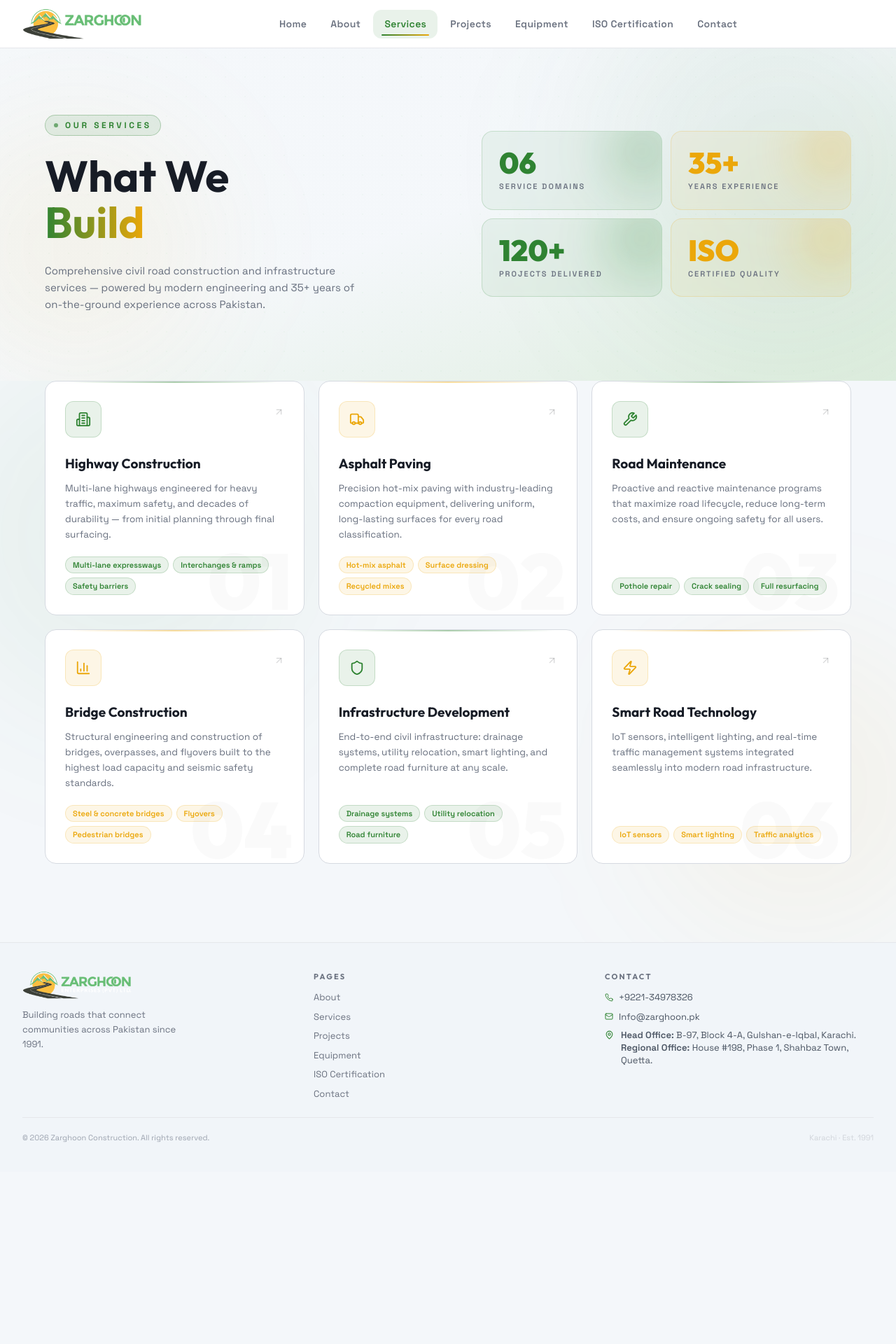
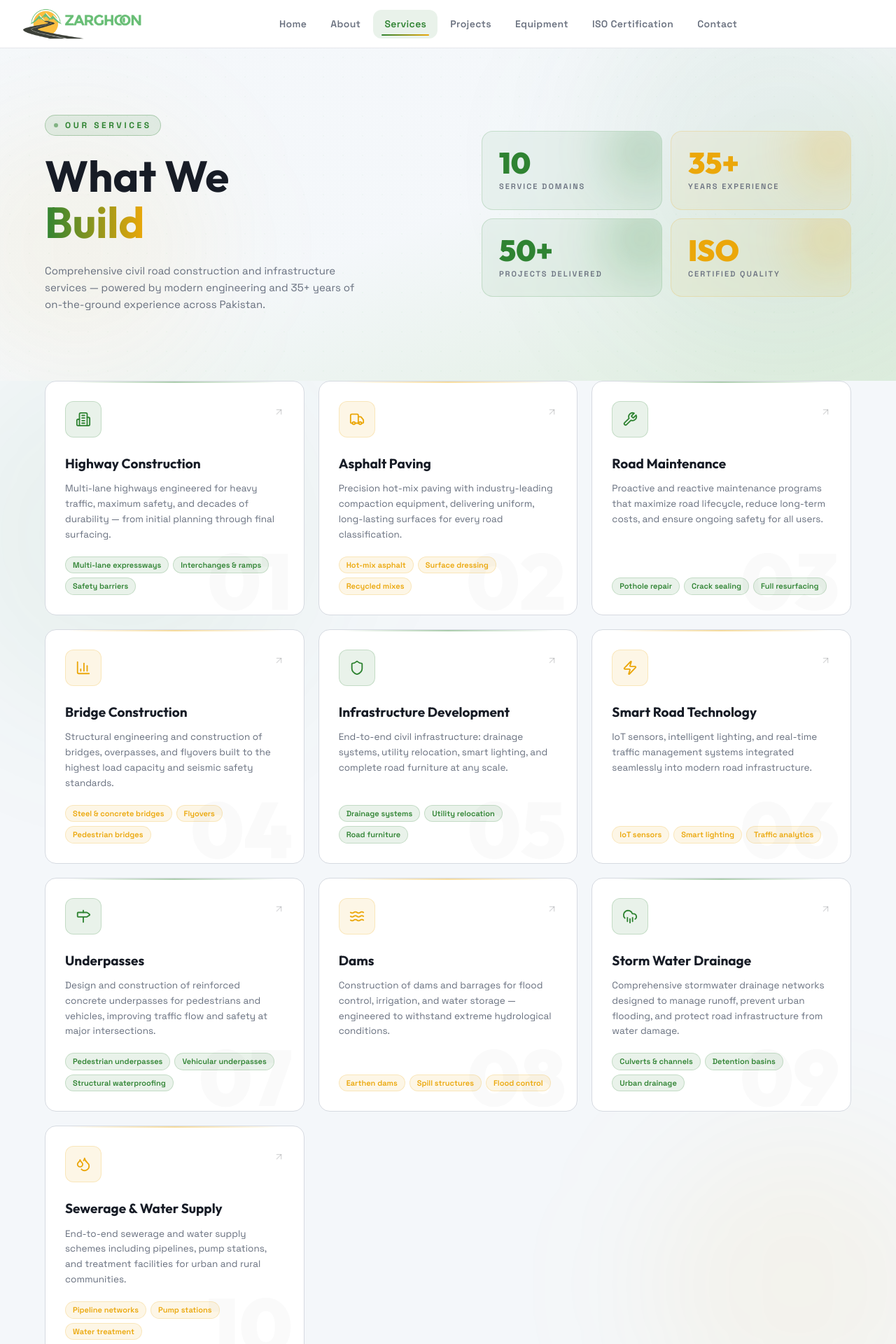
Before and after one commit to muhammadadeel147/Zarghoon, a React (Vite) app: page /services in a window 1280 px wide. Shown: the top 1920 px of the page at 70% size. Before the commit the page ends 1674 px from the top, so only its background shows below. Built offline with nearby package versions, Linux system fonts and the light colour scheme.

Commit message:
fix: update contact information and improve email handling across multiple components

```diff
--- a/index.html
+++ b/index.html
@@ -40,7 +40,7 @@
       },
       "contactPoint": {
         "@type": "ContactPoint",
-        "telephone": "+9221-34978326",
+        "telephone": "+923009295315",
         "contactType": "customer service",
         "email": "Info@zarghoon.pk",
         "availableLanguage": ["English", "Urdu"]
--- a/src/components/Footer.tsx
+++ b/src/components/Footer.tsx
@@ -44,13 +44,17 @@ const Footer = () => (
         <div>
           <h4 className="text-[10px] sm:text-[11px] font-bold tracking-[0.2em] uppercase text-gray-500 mb-2 sm:mb-3">Contact</h4>
           <div className="flex flex-col gap-2">
-            <a href="tel:+922134978326" className="flex items-center gap-2 text-[12px] sm:text-[13px] text-gray-600 hover:text-primary transition-colors duration-200">
+            <a href="tel:+923009295315" className="flex items-center gap-2 text-[12px] sm:text-[13px] text-gray-600 hover:text-primary transition-colors duration-200">
               <Phone size={12} className="text-primary shrink-0" />
-              +9221-34978326
+              +92-300-9295315
             </a>
             <a href="mailto:Info@zarghoon.pk" className="flex items-center gap-2 text-[12px] sm:text-[13px] text-gray-600 hover:text-primary transition-colors duration-200">
               <Mail size={12} className="text-primary shrink-0" />
               Info@zarghoon.pk
+            </a>
+            <a href="mailto:zepl_38@yahoo.com" className="flex items-center gap-2 text-[12px] sm:text-[13px] text-gray-600 hover:text-primary transition-colors duration-200">
+              <Mail size={12} className="text-primary shrink-0" />
+              zepl_38@yahoo.com
             </a>
             <span className="flex items-start gap-2.5 text-[13px] text-gray-600">
               <MapPin size={13} className="text-primary shrink-0 mt-[2px]" />
--- a/src/pages/About.tsx
+++ b/src/pages/About.tsx
@@ -74,7 +74,7 @@ const team = [
   },
 ];
 const heroStats = [
-  { value: 500, suffix: "+", label: "KM Roads" },
+  { value: 1000, suffix: "+", label: "KM Roads" },
   { value: 50, suffix: "+", label: "Projects" },
   { value: 200, suffix: "+", label: "Machinery & Plants" },
   { value: 300, suffix: "+", label: "Employees" },
--- a/src/pages/Contact.tsx
+++ b/src/pages/Contact.tsx
@@ -11,9 +11,9 @@ const cardVariants = {
 };
 
 const contactCards = [
-  { icon: Phone,  label: "Call Us",       value: "+92-21-34978326",  sub: "Mon–Sat, 9am–6pm PKT",   href: "tel:+922134978326",       gold: false },
-  { icon: Mail,   label: "Email Us",      value: "Info@zarghoon.pk", sub: "We reply within 24 hours", href: "mailto:Info@zarghoon.pk", gold: true  },
-  { icon: MapPin, label: "Head Office",   value: "B-97, Block 4-A, Gulshan-e-Iqbal", sub: "Karachi · +92-21-34978326, 34987588", href: null, gold: false },
+  { icon: Phone,  label: "Call Us",       value: "+92-300-9295315",  sub: "Mon–Sat, 9am–6pm PKT",   href: "tel:+92-300-9295315",       gold: false },
+  { icon: Mail,   label: "Email Us",      value: "Info@zarghoon.pk", sub: "zepl_38@yahoo.com", href: "mailto:Info@zarghoon.pk", gold: true  },
+  { icon: MapPin, label: "Head Office",   value: "B-97, Block 4-A, Gulshan-e-Iqbal", sub: "Karachi · +923009295315", href: null, gold: false },
   { icon: MapPin, label: "Regional Office", value: "House #198, Phase 1, Shahbaz Town", sub: "Quetta · +92-81-2820470-1", href: null, gold: false },
 ];
 
--- a/src/pages/Index.tsx
+++ b/src/pages/Index.tsx
@@ -3,7 +3,7 @@ import { useState, useRef, useEffect, ElementType } from "react";
 import { Link } from "react-router-dom";
 import { Button } from "@/components/ui/button";
 import SectionHeading from "@/components/SectionHeading";
-import { ArrowRight, ArrowUpRight, Building2, Truck, Wrench, BarChart3, Shield, Zap, Phone, Mail, ChevronDown, MapPin, Layers, Users } from "lucide-react";
+import { ArrowRight, ArrowUpRight, Building2, Truck, Wrench, BarChart3, Shield, Zap, Phone, Mail, ChevronDown, MapPin, Layers, Users, Milestone, Waves, CloudRain, Droplets } from "lucide-react";
 import heroImage from "@/assets/hero-road.jpg";
 import bridgeImg from "@/assets/bridge-project.jpg";
 import highwayImg from "@/assets/highway-project.jpg";
@@ -13,7 +13,7 @@ import JalilImg from "@/assets/jalil.jpeg";
 import EngBashirAhmedImg from "@/assets/EngBashirAhmed.jpeg";
 
 const stats = [
-  { value: 500, suffix: "+", label: "KM Roads Built", icon: MapPin },
+  { value: 1000, suffix: "+", label: "KM Roads Built", icon: MapPin },
   { value: 50, suffix: "+", label: "Projects Completed", icon: Layers },
   { value: 200, suffix: "+", label: "Machinery & Plants", icon: Truck },
   { value: 300, suffix: "+", label: "Employees", icon: Users },
@@ -69,6 +69,10 @@ const services = [
   { icon: BarChart3, title: "Bridge Construction", desc: "Engineered bridges connecting communities." },
   { icon: Shield, title: "Infrastructure Dev", desc: "Complete infrastructure development solutions." },
   { icon: Zap, title: "Smart Roads", desc: "IoT-enabled intelligent road systems." },
+  { icon: Milestone, title: "Underpasses", desc: "Reinforced concrete underpasses for safer traffic flow." },
+  { icon: Waves, title: "Dams", desc: "Dam and barrage construction for flood control and irrigation." },
+  { icon: CloudRain, title: "Storm Water Drainage", desc: "Drainage networks that protect roads and communities from flooding." },
+  { icon: Droplets, title: "Sewerage & Water Supply", desc: "Pipelines, pump stations, and water supply schemes." },
 ];
 
 const projects = [
@@ -186,11 +190,11 @@ const Index = () => (
           className="flex flex-col sm:flex-row items-center justify-center gap-4 sm:gap-8 mt-8 text-sm"
         >
           <a
-            href="tel:+922134978326"
+            href="tel:+923009295315"
             className="flex items-center gap-2 text-white/70 hover:text-accent transition-colors duration-200"
           >
             <Phone size={14} className="text-accent" />
-            +9221-34978326
+            +923009295315
           </a>
           <span className="hidden sm:block w-px h-4 bg-white/25" />
           <a
@@ -199,6 +203,14 @@ const Index = () => (
           >
             <Mail size={14} className="text-accent" />
             Info@zarghoon.pk
+          </a>
+          <span className="hidden sm:block w-px h-4 bg-white/25" />
+          <a
+            href="mailto:zepl_38@yahoo.com"
+            className="flex items-center gap-2 text-white/70 hover:text-accent transition-colors duration-200"
+          >
+            <Mail size={14} className="text-accent" />
+            zepl_38@yahoo.com
           </a>
         </motion.div>
       </div>
@@ -265,7 +277,7 @@ const Index = () => (
           </div>
           <div className="flex items-center gap-5 shrink-0">
             <div className="text-right hidden sm:block">
-              <p className="font-display text-5xl font-black text-gradient leading-none">06</p>
+              <p className="font-display text-5xl font-black text-gradient leading-none">10</p>
               <p className="text-[10px] tracking-[0.2em] uppercase text-muted-foreground mt-0.5">Capabilities</p>
             </div>
             <Button variant="outline" asChild className="shrink-0 border-gray-800 text-gray-800 hover:bg-gray-100">
@@ -651,10 +663,10 @@ const Index = () => (
           <div className="flex flex-col gap-4">
             {[
               {
-                href: "tel:+922134978326",
+                href: "tel:+923009295315",
                 icon: Phone,
                 label: "Call Us Directly",
-                value: "+9221-34978326",
+                value: "+923009295315",
                 sub: "Available Mon–Sat, 9am–6pm",
                 delay: 0.15,
               },
@@ -665,6 +677,14 @@ const Index = () => (
                 value: "Info@zarghoon.pk",
                 sub: "We reply within 24 hours",
                 delay: 0.3,
+              },
+              {
+                href: "mailto:zepl_38@yahoo.com",
+                icon: Mail,
+                label: "Alternative Email",
+                value: "zepl_38@yahoo.com",
+                sub: "Alternative email address",
+                delay: 0.45,
               },
             ].map((item) => (
               <motion.a
--- a/src/pages/Projects.tsx
+++ b/src/pages/Projects.tsx
@@ -1,5 +1,29 @@
-import { motion } from "framer-motion";
+import { motion, useInView } from "framer-motion";
+import { useRef, useState, useEffect } from "react";
 import { MapPin, Calendar, Building2, Users, CheckCircle2, Clock, ArrowRight } from "lucide-react";
+
+type CounterProps = { value: number; suffix?: string };
+
+const Counter = ({ value, suffix = "" }: CounterProps) => {
+  const ref = useRef<HTMLSpanElement | null>(null);
+  const [display, setDisplay] = useState(0);
+  const isInView = useInView(ref, { once: true, margin: "-60px" });
+
+  useEffect(() => {
+    if (!isInView) return;
+    const duration = 1200;
+    const start = performance.now();
+    const step = (now: number) => {
+      const progress = Math.min((now - start) / duration, 1);
+      const eased = 1 - Math.pow(1 - progress, 3);
+      setDisplay(Math.round(value * eased));
+      if (progress < 1) requestAnimationFrame(step);
+    };
+    requestAnimationFrame(step);
+  }, [isInView, value]);
+
+  return <span ref={ref}>{display}{suffix}</span>;
+};
 import highwayImg  from "@/assets/highway-project.jpg";
 import bridgeImg   from "@/assets/bridge-project.jpg";
 import asphaltImg  from "@/assets/asphalt-paving.jpg";
@@ -378,7 +402,9 @@ const SectionDivider = ({ label, count, isOngoing = false }: { label: string; co
       </h2>
     </div>
     <div className={`hidden sm:flex items-center gap-3 shrink-0 px-5 py-3 rounded-2xl border ${isOngoing ? "bg-accent/[0.06] border-accent/20" : "bg-primary/[0.06] border-primary/20"}`}>
-      <span className={`font-display text-4xl font-black leading-none ${isOngoing ? "text-accent" : "text-gradient"}`}>{String(count).padStart(2, "0")}</span>
+      <span className={`font-display text-4xl font-black leading-none ${isOngoing ? "text-accent" : "text-gradient"}`}>
+        <Counter value={count} />
+      </span>
       <span className="text-[10px] font-semibold uppercase tracking-[0.2em] text-gray-500 leading-tight">{isOngoing ? "Active\nProjects" : "Completed\nProjects"}</span>
     </div>
   </motion.div>
@@ -440,17 +466,19 @@ const Projects = () => (
             className="grid grid-cols-2 gap-3"
           >
             {[
-              { value: "13",   label: "Completed Projects", gold: false },
-              { value: "4",    label: "Active Projects",    gold: true  },
-              { value: "500+", label: "KM Roads Built",     gold: true  },
-              { value: "300+", label: "Employees",          gold: false },
+              { num: 13,   suffix: "",   label: "Completed Projects", gold: false },
+              { num: 4,    suffix: "",   label: "Active Projects",    gold: true  },
+              { num: 1000, suffix: "+",  label: "KM Roads Built",     gold: true  },
+              { num: 300,  suffix: "+",  label: "Employees",          gold: false },
             ].map((s) => (
               <div
                 key={s.label}
                 className={`relative rounded-2xl p-6 border backdrop-blur-sm overflow-hidden ${s.gold ? "bg-accent/[0.06] border-accent/[0.18]" : "bg-primary/[0.06] border-primary/[0.18]"}`}
               >
                 <div className={`absolute -top-5 -right-5 w-24 h-24 rounded-full blur-[36px] pointer-events-none ${s.gold ? "bg-accent/25" : "bg-primary/25"}`} />
-                <div className={`font-display text-[40px] font-black leading-none mb-1 ${s.gold ? "text-accent" : "text-primary"}`}>{s.value}</div>
+                <div className={`font-display text-[40px] font-black leading-none mb-1 ${s.gold ? "text-accent" : "text-primary"}`}>
+                  <Counter value={s.num} suffix={s.suffix} />
+                </div>
                 <div className="text-[11px] font-semibold tracking-[0.18em] uppercase text-gray-500">{s.label}</div>
               </div>
             ))}
--- a/src/pages/Services.tsx
+++ b/src/pages/Services.tsx
@@ -1,5 +1,29 @@
-import { motion } from "framer-motion";
-import { Building2, Truck, Wrench, BarChart3, Shield, Zap, ArrowUpRight } from "lucide-react";
+import { motion, useInView } from "framer-motion";
+import { useRef, useState, useEffect } from "react";
+import { Building2, Truck, Wrench, BarChart3, Shield, Zap, ArrowUpRight, Milestone, Waves, CloudRain, Droplets } from "lucide-react";
+
+type CounterProps = { value: number; suffix?: string };
+
+const Counter = ({ value, suffix = "" }: CounterProps) => {
+  const ref = useRef<HTMLSpanElement | null>(null);
+  const [display, setDisplay] = useState(0);
+  const isInView = useInView(ref, { once: true, margin: "-60px" });
+
+  useEffect(() => {
+    if (!isInView) return;
+    const duration = 1200;
+    const start = performance.now();
+    const step = (now: number) => {
+      const progress = Math.min((now - start) / duration, 1);
+      const eased = 1 - Math.pow(1 - progress, 3);
+      setDisplay(Math.round(value * eased));
+      if (progress < 1) requestAnimationFrame(step);
+    };
+    requestAnimationFrame(step);
+  }, [isInView, value]);
+
+  return <span ref={ref}>{display}{suffix}</span>;
+};
 
 const cardVariants = {
   hidden: { opacity: 0, y: 52 },
@@ -51,6 +75,34 @@ const services = [
     title: "Smart Road Technology",
     desc: "IoT sensors, intelligent lighting, and real-time traffic management systems integrated seamlessly into modern road infrastructure.",
     features: ["IoT sensors", "Smart lighting", "Traffic analytics"],
+    gold: true,
+  },
+  {
+    icon: Milestone,
+    title: "Underpasses",
+    desc: "Design and construction of reinforced concrete underpasses for pedestrians and vehicles, improving traffic flow and safety at major intersections.",
+    features: ["Pedestrian underpasses", "Vehicular underpasses", "Structural waterproofing"],
+    gold: false,
+  },
+  {
+    icon: Waves,
+    title: "Dams",
+    desc: "Construction of dams and barrages for flood control, irrigation, and water storage — engineered to withstand extreme hydrological conditions.",
+    features: ["Earthen dams", "Spill structures", "Flood control"],
+    gold: true,
+  },
+  {
+    icon: CloudRain,
+    title: "Storm Water Drainage",
+    desc: "Comprehensive stormwater drainage networks designed to manage runoff, prevent urban flooding, and protect road infrastructure from water damage.",
+    features: ["Culverts & channels", "Detention basins", "Urban drainage"],
+    gold: false,
+  },
+  {
+    icon: Droplets,
+    title: "Sewerage & Water Supply",
+    desc: "End-to-end sewerage and water supply schemes including pipelines, pump stations, and treatment facilities for urban and rural communities.",
+    features: ["Pipeline networks", "Pump stations", "Water treatment"],
     gold: true,
   },
 ];
@@ -112,14 +164,16 @@ const Services = () => (
             className="grid grid-cols-2 gap-3"
           >
             {[
-              { value: "06",   label: "Service Domains",  gold: false },
-              { value: "35+",  label: "Years Experience",  gold: true  },
-              { value: "120+", label: "Projects Delivered", gold: false },
-              { value: "ISO",  label: "Certified Quality",  gold: true  },
+              { num: 10,   suffix: "",   label: "Service Domains",  gold: false },
+              { num: 35,   suffix: "+",  label: "Years Experience",  gold: true  },
+              { num: 50,   suffix: "+",  label: "Projects Delivered", gold: false },
+              { num: null, suffix: "",   label: "Certified Quality",  text: "ISO", gold: true  },
             ].map((s) => (
               <div key={s.label} className={`relative rounded-2xl p-6 border backdrop-blur-sm overflow-hidden ${ s.gold ? "bg-accent/[0.06] border-accent/[0.18]" : "bg-primary/[0.06] border-primary/[0.18]" }`}>
                 <div className={`absolute -top-5 -right-5 w-24 h-24 rounded-full blur-[36px] pointer-events-none ${ s.gold ? "bg-accent/25" : "bg-primary/25" }`} />
-                <div className={`font-display text-[42px] font-black leading-none mb-1 ${ s.gold ? "text-accent" : "text-primary" }`}>{s.value}</div>
+                <div className={`font-display text-[42px] font-black leading-none mb-1 ${ s.gold ? "text-accent" : "text-primary" }`}>
+                  {s.num !== null ? <Counter value={s.num} suffix={s.suffix} /> : s.text}
+                </div>
                 <div className="text-[11px] font-semibold tracking-[0.18em] uppercase text-gray-500">{s.label}</div>
               </div>
             ))}
```
Also changed, not shown: 1 other file (tests, documents, lock files or other folders).
